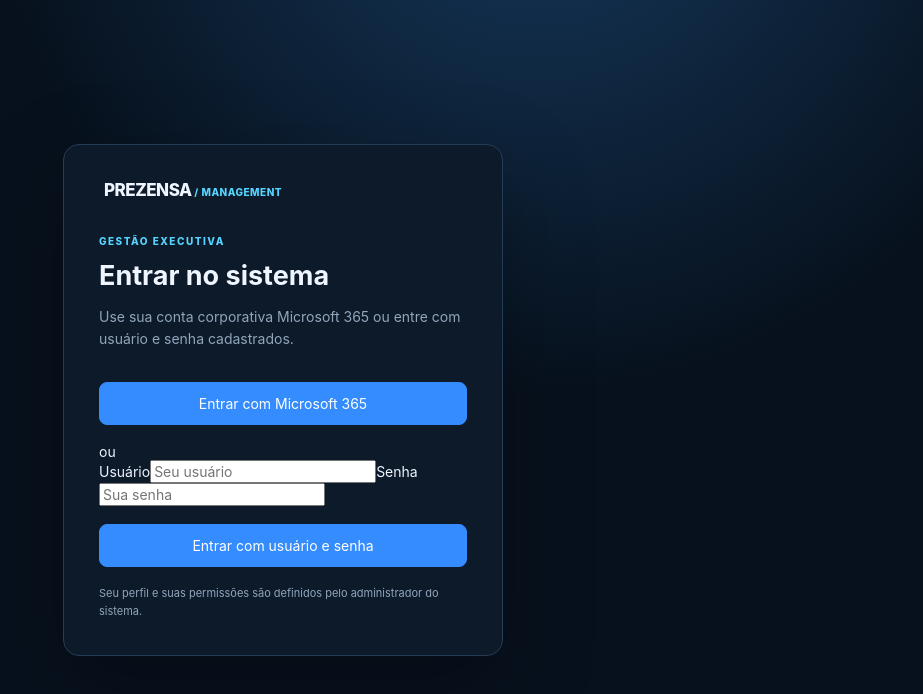
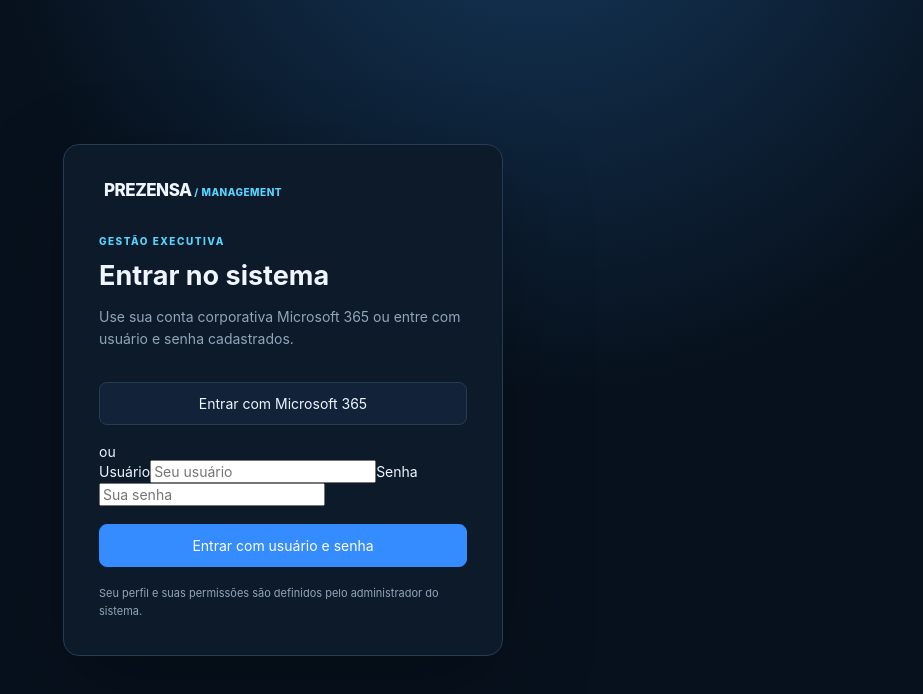
Before and after one commit to nelson-ribeiro-s/Strategy, a Next.js app: page /login in a window 1280 px wide. Shown: the top 694 px of the page, without its empty margins (357-1280 px from the left). Built offline with nearby package versions, Linux system fonts and the light colour scheme; no server answers.

Commit message:
style: separate Microsoft sign-in action

```diff
--- a/components/login-button.tsx
+++ b/components/login-button.tsx
@@ -2,5 +2,5 @@
 import { signIn } from "next-auth/react";
 
 export function LoginButton() {
-  return <button className="button primary wide" onClick={() => signIn("azure-ad", { callbackUrl: "/" })}>Entrar com Microsoft 365</button>;
+  return <button type="button" className="button microsoft wide" onClick={() => signIn("azure-ad", { callbackUrl: "/" })}>Entrar com Microsoft 365</button>;
 }
```
